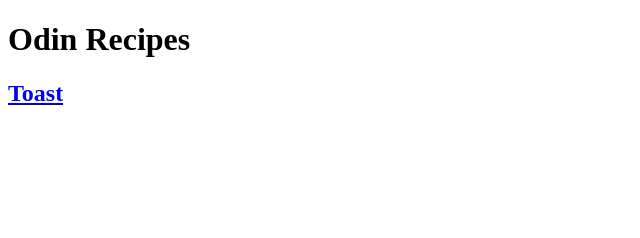
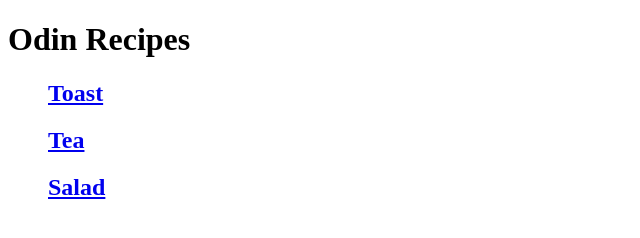
Before and after one commit to parth293/odin-recipes, a plain HTML site: page index.html in a window 1280 px wide. Shown: the whole page, without its empty margins (0-640 px from the left). Drawn offline with Linux system fonts and the light colour scheme.

Commit message:
Modify toast.html and index.html \n Users will now be able to navigate between index and recipe pages. They will view recipes in an unordered list.

```diff
--- a/index.html
+++ b/index.html
@@ -10,7 +10,10 @@
 <body>
     <h1>Odin Recipes</h1>
 
-
+    <ul>
     <h2><a href="recipes/toast.html">Toast</a></h2>
+    <h2><a href="recipes/tea.html">Tea</a></h2>
+    <h2><a href="recipes/salad.html">Salad</a></h2>
+    </ul>
 </body>
 </html>
```
Also changed, not shown: recipes/toast.html (+3 -0 lines).
